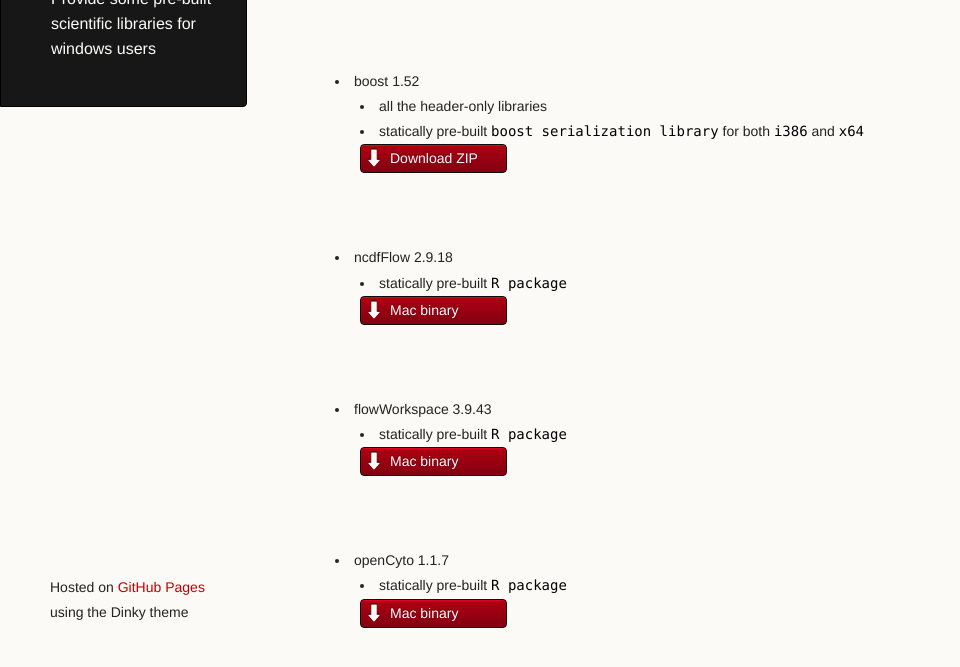
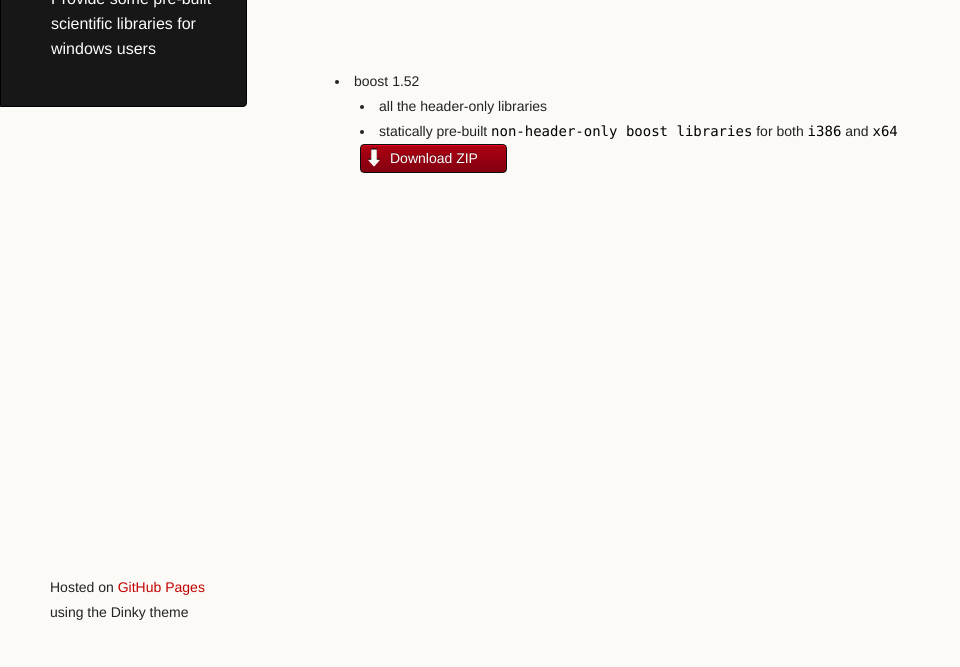
Before and after one commit to RGLab/binaries, a plain HTML site: page index.html in a window 1280 px wide. Shown: the part 143-810 px from the top of the page, without its empty margins (0-960 px from the left). Drawn offline with Linux system fonts and the light colour scheme.

Commit message:
update boost lib

```diff
--- a/index.html
+++ b/index.html
@@ -48,7 +48,7 @@
 
 <ul>
 <li>all the header-only libraries</li>
-<li>statically pre-built <code>boost serialization library</code> for both <code>i386</code> and <code>x64</code></li>
+<li>statically pre-built <code>non-header-only boost libraries</code> for both <code>i386</code> and <code>x64</code></li>
 
 
 <myButton>
@@ -63,64 +63,6 @@
 </ul>
       </section>
 
-            <section>
-        <ul>
-<li>ncdfFlow 2.9.18
-
-<ul>
-	<li>statically pre-built <code>R package</code> </li>
-
-
-<myButton>
-<li>
-  		<a class="buttons" href="lib/ncdfFlow_2.9.18.tgz"><font color = "white">Mac binary</font></a>
-</li>
-</myButton>
-
-
-</ul>
-</li>
-</ul>
-      </section>
-
-   <section>
-        <ul>
-<li>flowWorkspace 3.9.43
-
-<ul>
-	<li>statically pre-built <code>R package</code> </li>
-
-
-<myButton>
-<li>
-  		<a class="buttons" href="lib/flowWorkspace_3.9.43.tgz"><font color = "white">Mac binary</font></a>
-</li>
-</myButton>
-
-
-</ul>
-</li>
-</ul>
-      </section>
-   <section>
-        <ul>
-<li>openCyto 1.1.7
-
-<ul>
-	<li>statically pre-built <code>R package</code> </li>
-
-
-<myButton>
-<li>
-  		<a class="buttons" href="lib/openCyto_1.1.7.tgz"><font color = "white">Mac binary</font></a>
-</li>
-</myButton>
-
-
-</ul>
-</li>
-</ul>
-      </section>
 
       <footer>
         <p><small>Hosted on <a href="http://pages.github.com">GitHub Pages</a> using the Dinky theme</small></p>
```
Also changed, not shown: 2 other files.
